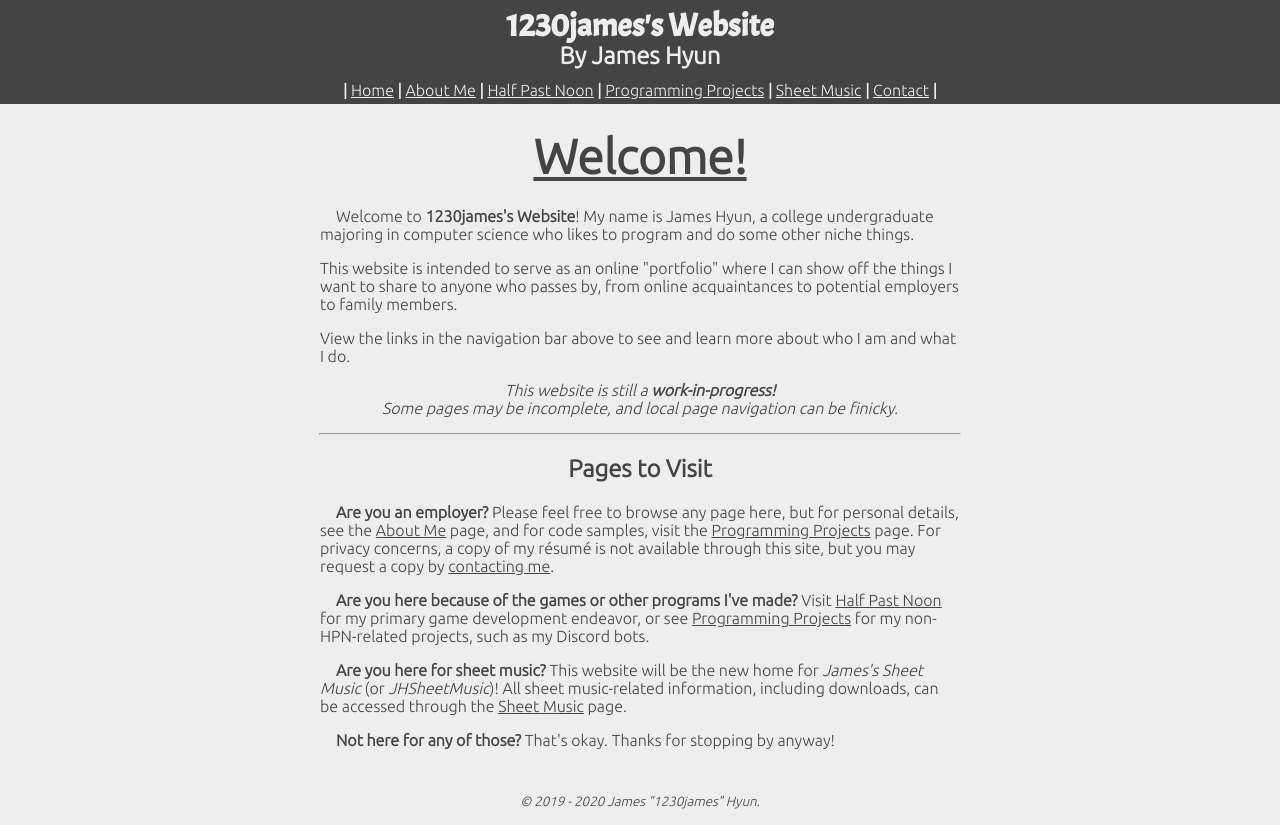
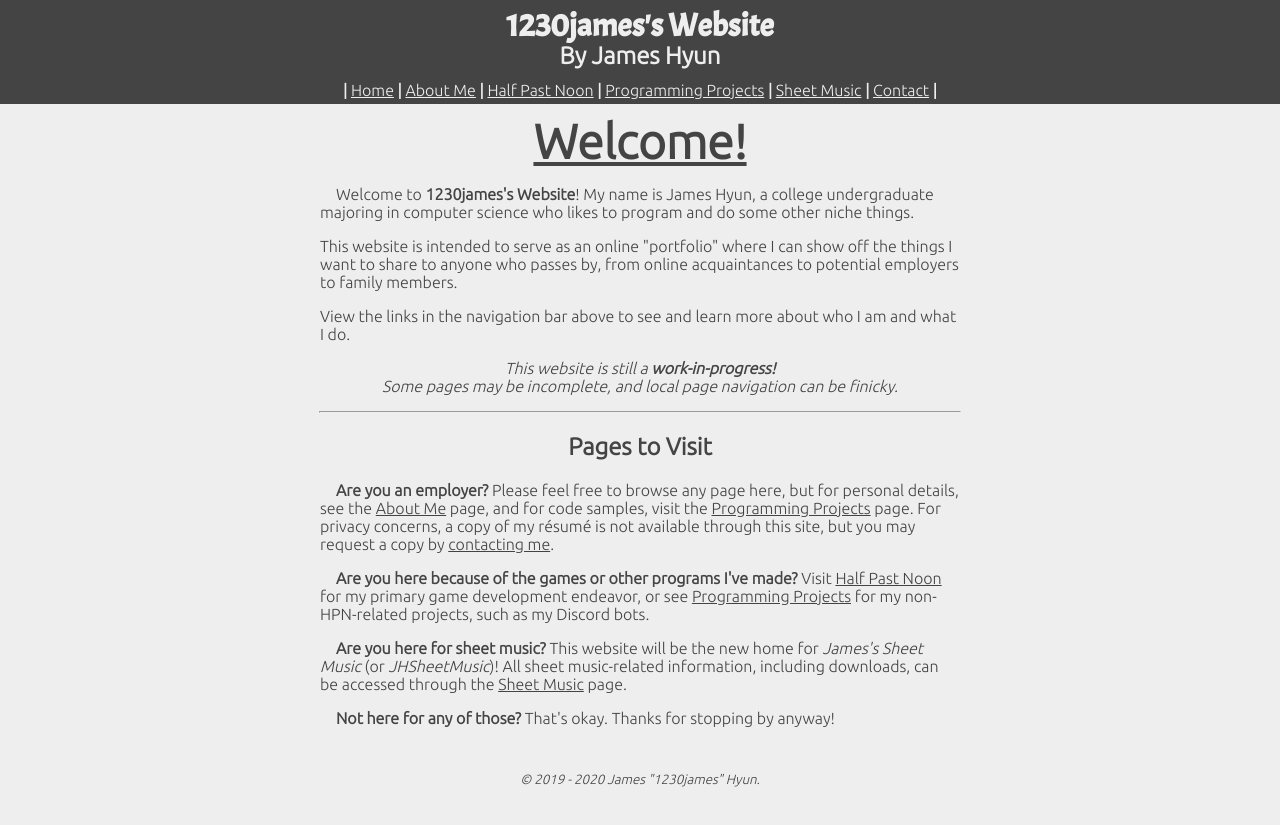
Before and after one commit to 1230james/mywebsite, a plain HTML site: page index.html in a window 1280 px wide. After the commit the page ends 803 px from the top, so only its background shows below. Drawn offline with nearby package versions, Linux system fonts and the light colour scheme.

Commit message:
Fixed "Programming Projects" page's title being squished
Changed from editing line height to editing top & bottom margins

```diff
--- a/global.css
+++ b/global.css
@@ -55,7 +55,8 @@ nav {
 /* Big h2 */
 h2.big {
     font-size: 300%;
-    line-height: 50%;
+    margin-bottom: 0px;
+    margin-top: 10px;
     text-decoration: underline;
 }
 
```
